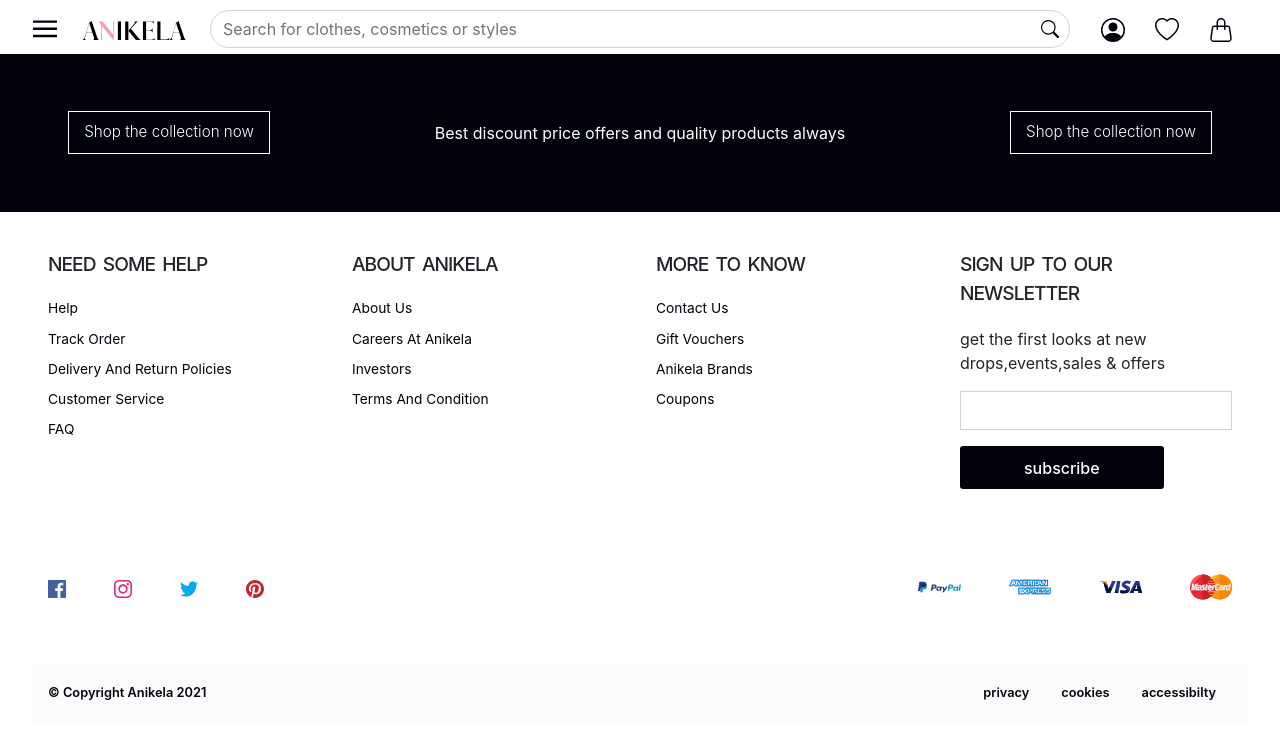
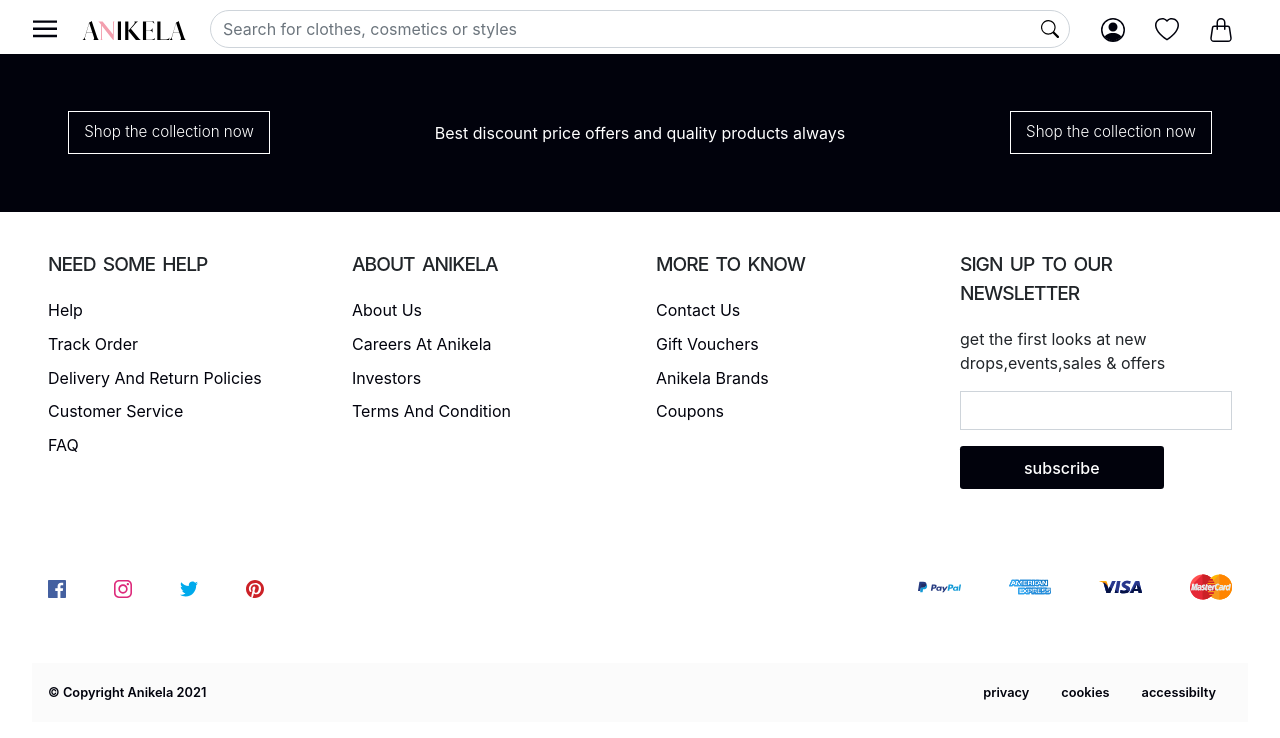
Before and after one commit to Coast-Information-Technology/anikela-ecommerce-customers-frontend, a React (Create React App) app: page / in a window 1280 px wide. Shown: the top 738 px of the page. Built offline with nearby package versions, Linux system fonts and the light colour scheme.

Commit message:
increased footer link font size

```diff
--- a/src/scss/layout/_footer.scss
+++ b/src/scss/layout/_footer.scss
@@ -26,7 +26,7 @@
   margin-bottom: 1.2rem;
 }
 .footer-group__item {
-  font-size: 0.86rem;
+  font-size: 1rem;
   font-weight: 400;
   margin-bottom: 0.6rem;
   text-transform: capitalize;
```
